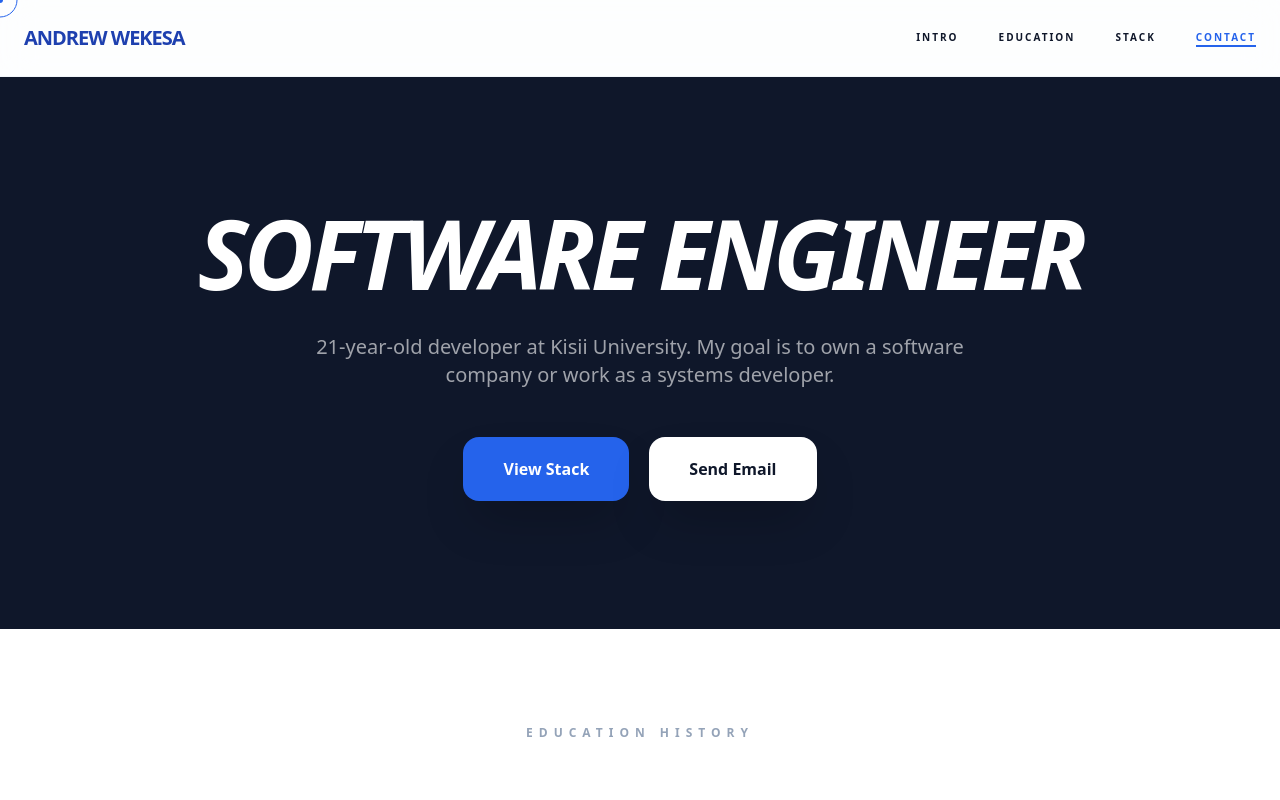
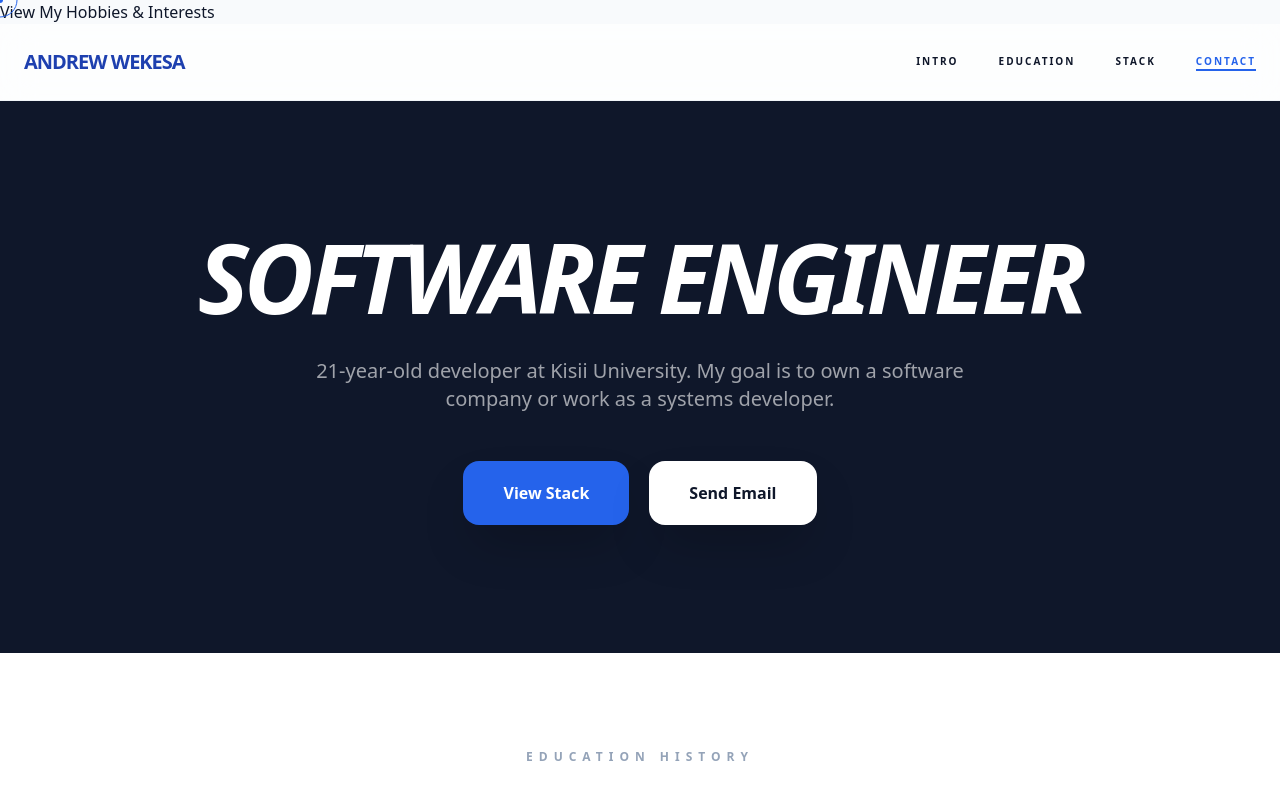
Before and after one commit to ANDREW-WEKESA/andrew-wekesa.github.io, a plain HTML site: page index.html in a window 1280 px wide. Shown: the top 800 px of the page. Drawn offline with nearby package versions, Linux system fonts and the light colour scheme.

Commit message:
Update index.html

```diff
--- a/index.html
+++ b/index.html
@@ -16,7 +16,7 @@
     </style>
 </head>
 <body class="bg-slate-50 text-slate-900 font-sans selection:bg-blue-200">
-
+<p><a href="hobbies.html">View My Hobbies & Interests</a></p>
     <div id="cursor-dot"></div>
     <div id="cursor-outline"></div>
 
```
